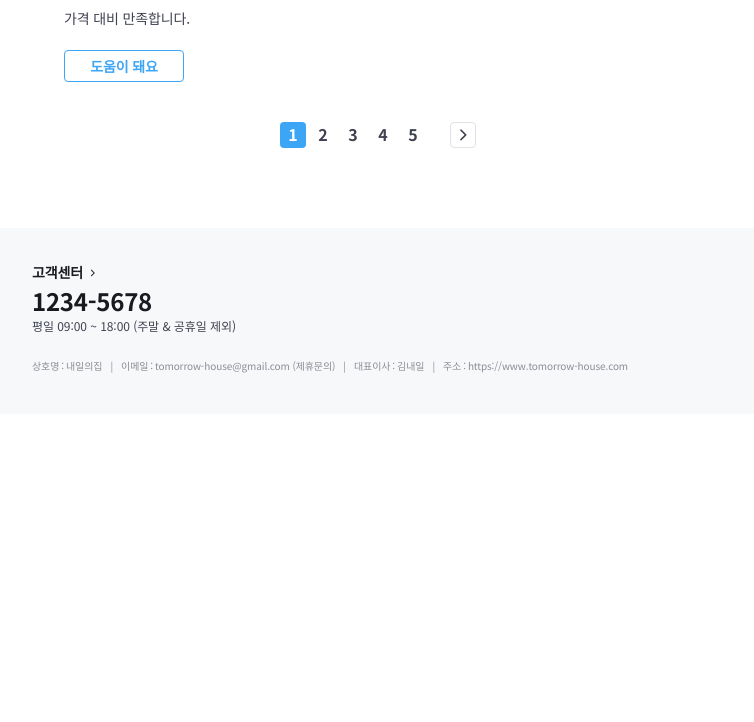
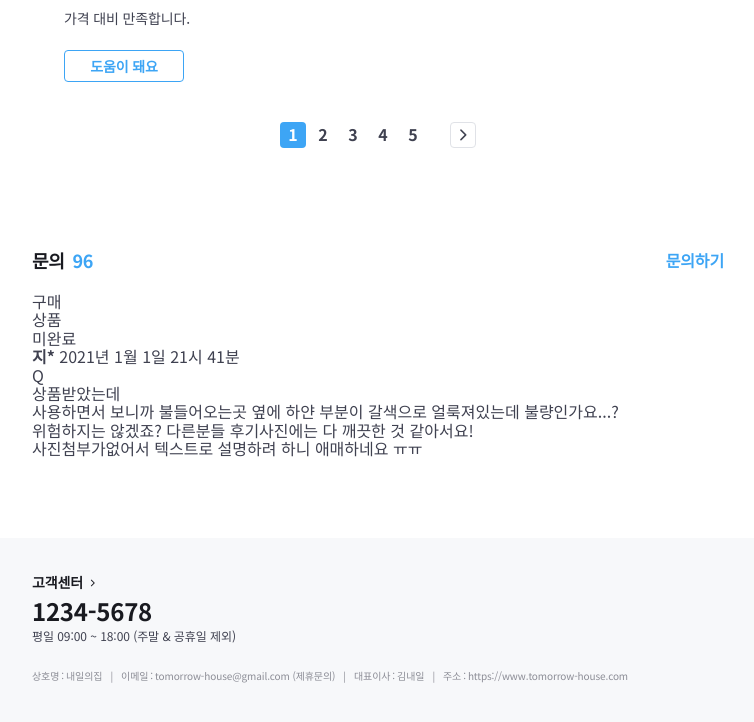
Before and after one commit to multida/tomorrow-house, a website: page index.html in a window 1280 px wide. Shown: the part 10636-11358 px from the top of the page, without its empty margins (48-802 px from the left). Before the commit the page ends 11050 px from the top, so only its background shows below. Drawn offline with nearby package versions, Linux system fonts and the light colour scheme; files that its build step writes are made by us from their sources; files whose address does not match are found by name.

Commit message:
🚧  Mark up product-inquiry-section and its card

```diff
--- a/index.html
+++ b/index.html
@@ -877,8 +877,61 @@
                 최대 <strong>500P</strong>를 드립니다.
               </p>
             </div>
-          </section> -->
+          </section>
+          <div class="product-section-divider sm-only" aria-hidden></div> -->
+
+          <section class="product-section product-inquiry" id="product-inquiry" role="tabpanel">
+            <header class="product-section-header">
+              <h1 class="title">문의</h1>
+              <strong class="badge" aria-label="96개">96</strong>
+              <a href="/" class="text-button">문의하기</a>
+            </header>
+            <div class="product-section-content">
+              <ol class="inquiry-list">
+                <li class="inquiry-item">
+                  <article class="inquiry-card">
+                    <header class="inquiry-card-header">
+                      <h3 class="visually-hidden">지* 님이 남기신 문의</h3>
+                      <dl class="detail">
+                        <dt class="visually-hidden">구매 여부</dt>
+                        <dd>구매</dd>
+                        <dt class="visually-hidden">문의 유형</dt>
+                        <dd>상품</dd>
+                        <dt class="visually-hidden">답변 여부</dt>
+                        <dd>미완료</dd>
+                      </dl>
+                      <div class="misc">
+                        <strong>지*</strong>
+                        <time datetime="2021-01-01 21:41">
+                          2021년 1월 1일 21시 41분
+                        </time>
+                      </div>
+                    </header>
+                    <div class="inquiry-card-body">
+                      <div class="qusetion-content">
+                        <span aria-label="문의 내용">
+                          Q
+                        </span>
+                        <p>
+                          상품받았는데 <br />
+                          사용하면서 보니까 불들어오는곳 옆에
+                          하얀 부분이 갈색으로 얼룩져있는데 불량인가요...?<br />
+                          위험하지는 않겠죠? 다른분들 후기사진에는 다 깨끗한 것 같아서요!<br />
+                          사진첨부가없어서 텍스트로 설명하려 하니 애매하네요 ㅠㅠ
+                        </p>
+                      </div>
+                    </div>
+                  </article>
+                </li>
+              </ol>
+            </div>
+            <footer class="product-section-footer">
+
+            </footer>
+
+          </section>
           <div class="product-section-divider sm-only" aria-hidden></div>
+
         </div>
       </div>
     </div>
```
